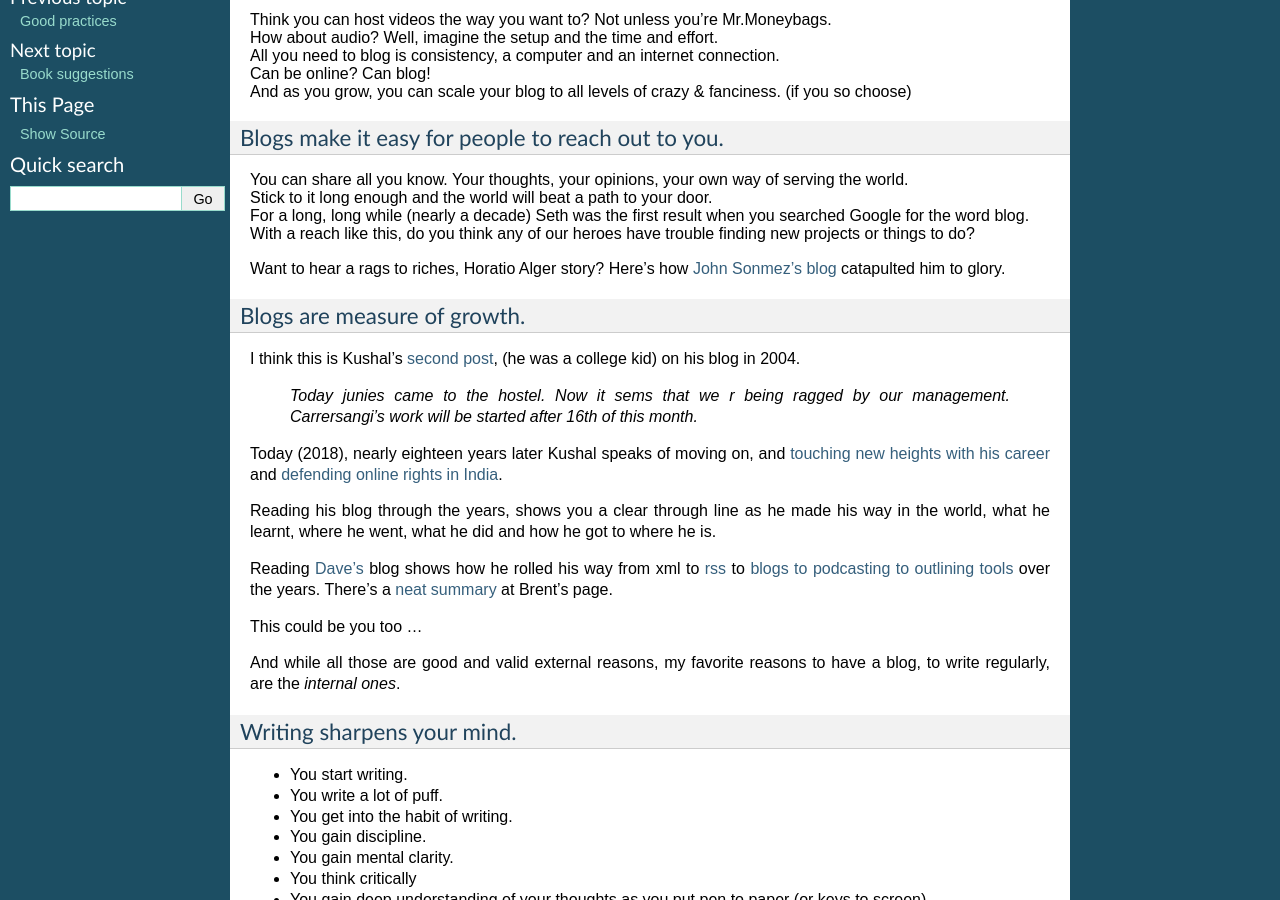
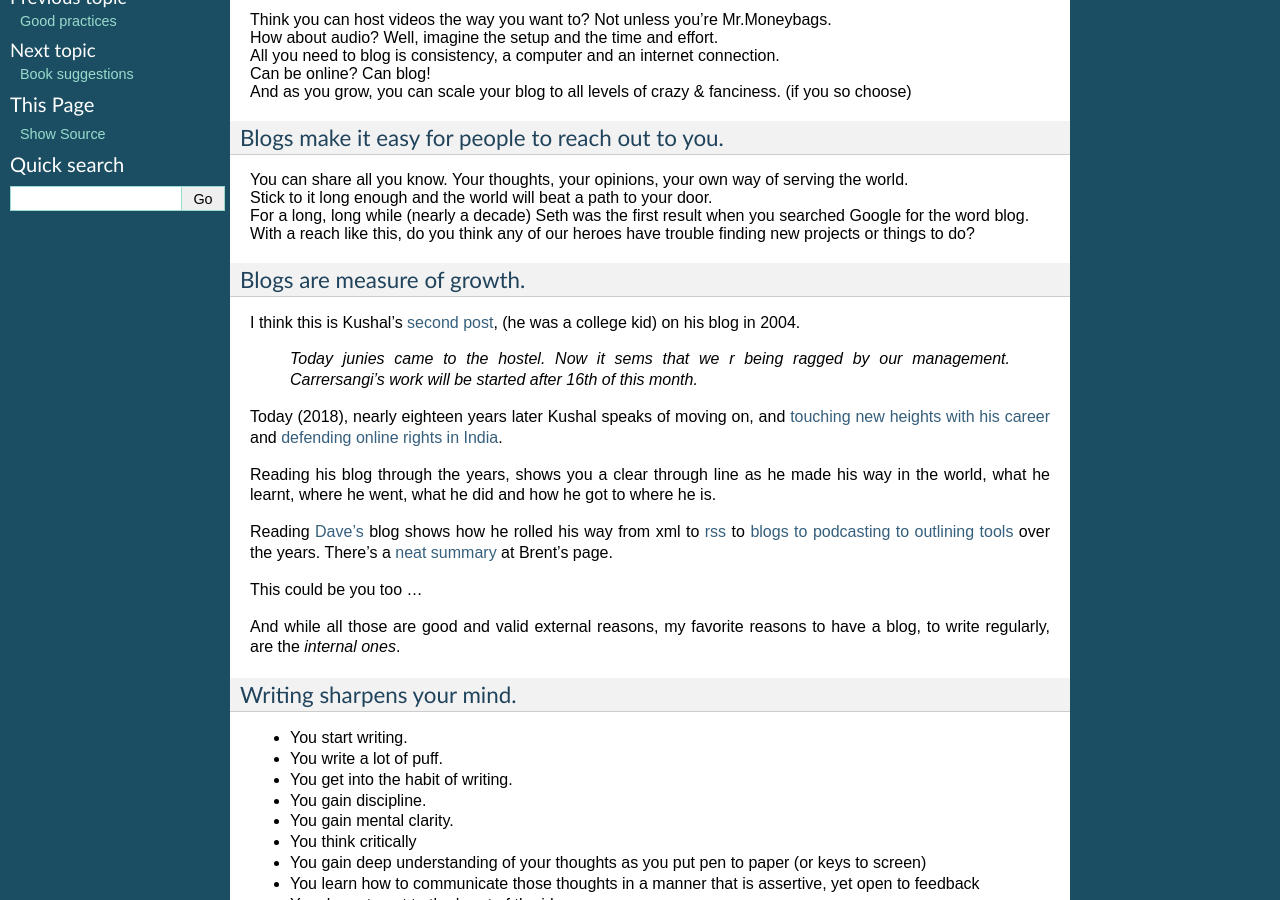
Before and after one commit to kushaldas/summertraining, a Sphinx documentation site: the page built from docs/blogging.rst, in a window 1280 px wide and 900 px high, scrolled down 514 px. Built offline with Sphinx 7.4.7, drawn with Linux system fonts in a browser that asks for light colours.

Commit message:
Removed the John Sonmez reference

```diff
--- a/docs/blogging.rst
+++ b/docs/blogging.rst
@@ -50,10 +50,6 @@ Blogs make it easy for people to reach out to you.
 | For a long, long while (nearly a decade) Seth was the first result when you searched Google for the word blog.
 | With a reach like this, do you think any of our heroes have trouble finding new projects or things to do?
 
-Want to hear a rags to riches, Horatio Alger story? Here’s how `John
-Sonmez’s
-blog <https://simpleprogrammer.com/blogging-software-developers/>`__
-catapulted him to glory.
 
 Blogs are measure of growth.
 ^^^^^^^^^^^^^^^^^^^^^^^^^^^^
```
